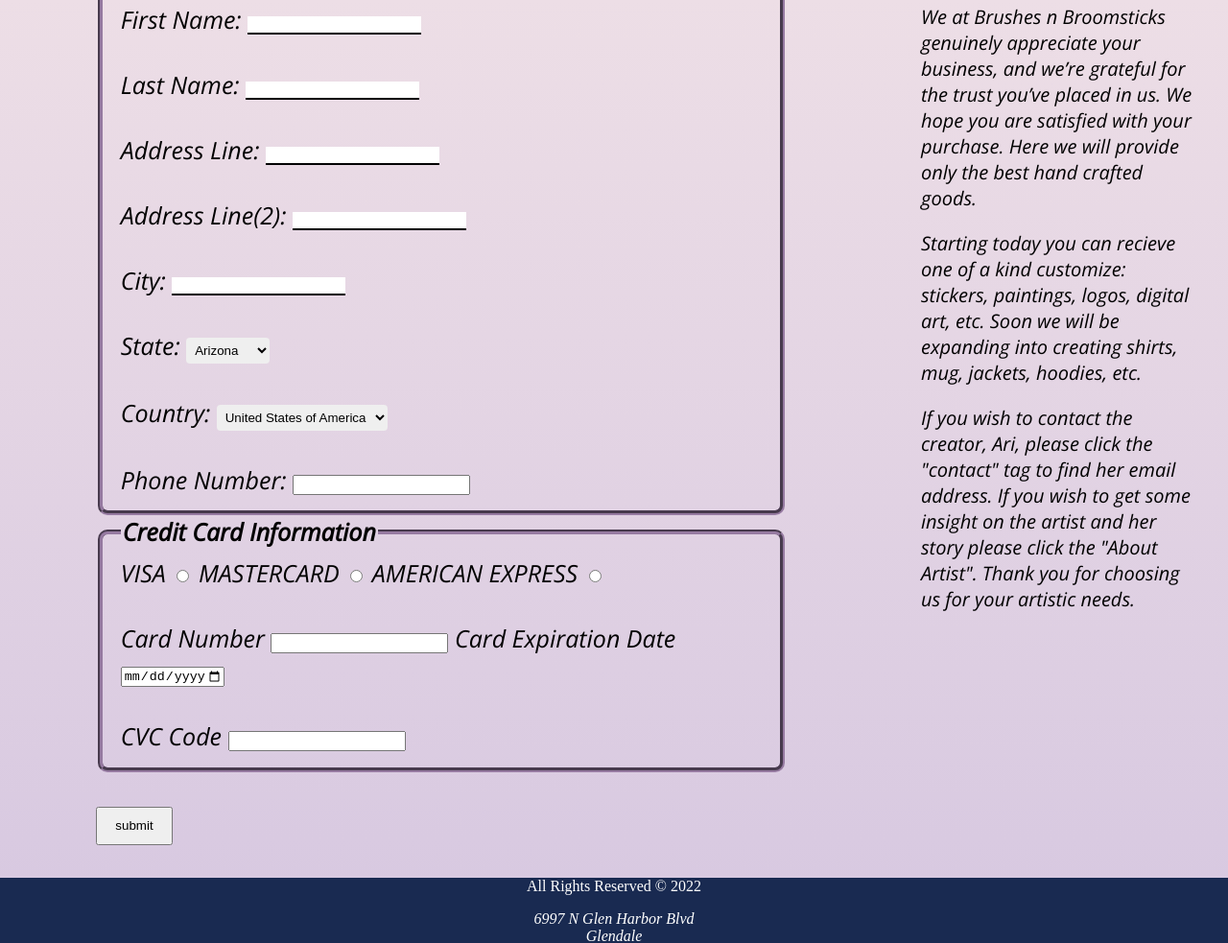
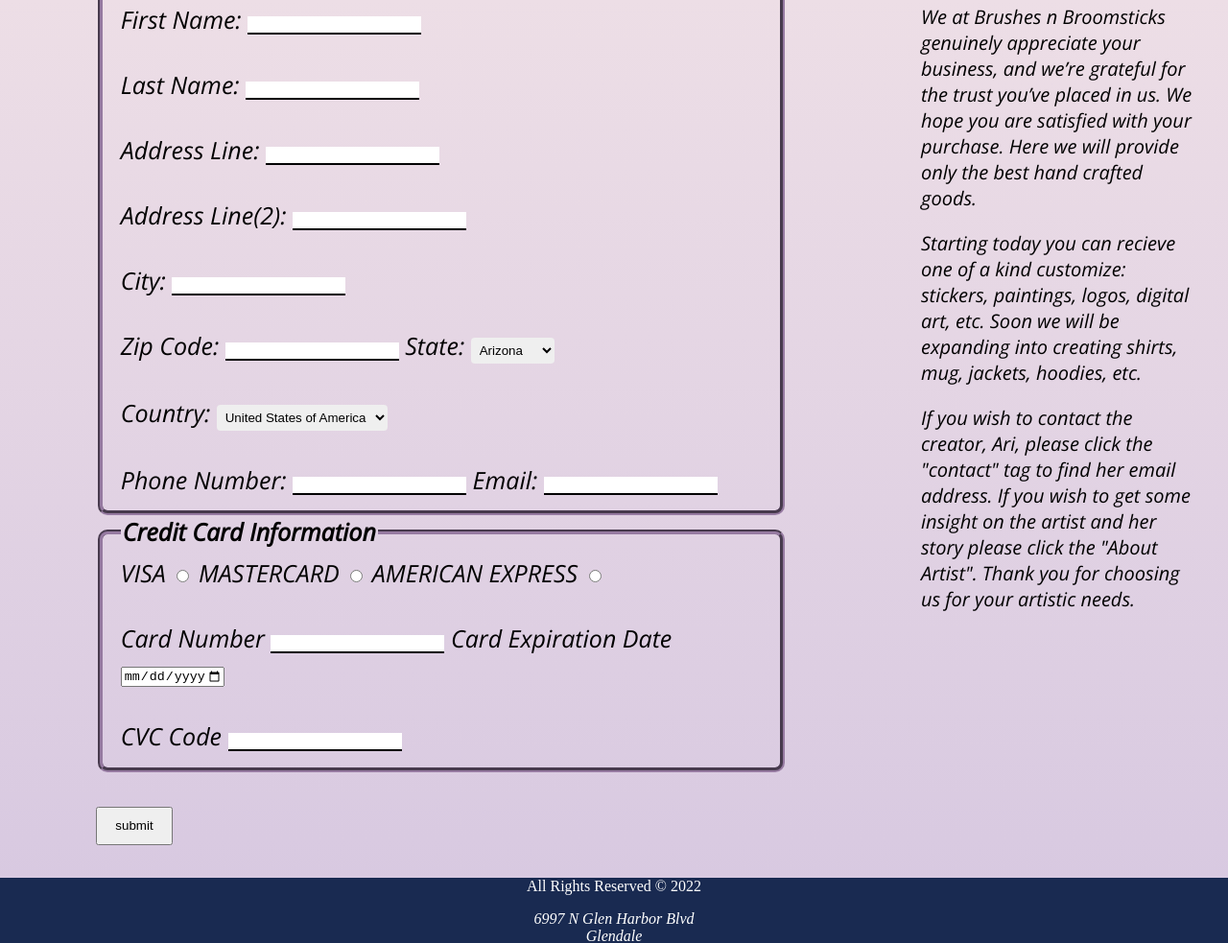
Before and after one commit to gabydelpueche/form.github.io, a plain HTML site: page index.html in a window 1280 px wide. Shown: the part 351-1334 px from the top of the page at 96% size. Drawn offline with nearby package versions, Linux system fonts and the light colour scheme; a web font is replaced by a local one.

Commit message:
Add files via upload

```diff
--- a/index.html
+++ b/index.html
@@ -154,15 +154,17 @@
             <fieldset>
                 <legend><b>Billing Information</b></legend>
                     <label id="first">First Name:</label>
-                    <input type="text" id="first" name="fname" required><br><br>
+                    <input type="text" id="first" name="fname" pattern="^[a-zA-Z]*[^0-9]" required><br><br>
                     <label id="last">Last Name:</label>
-                    <input type="text" id="last" name="lname" required><br><br>
+                    <input type="text" id="last" name="lname" pattern="^[a-zA-Z]*[^0-9]" required><br><br>
                     <label id="addy1">Address Line:</label>
-                    <input type="text" id="addy1" required><br><br>
+                    <input type="text" id="addy1"  pattern="^[0-9]+\s[a-zA-Z]+"  required><br><br>
                     <label id="addy2">Address Line(2):</label>
-                    <input type="text" id="addy2"><br><br>
+                    <input type="text" id="addy2"  pattern="^[0-9]+\s[a-zA-Z]+"><br><br>
                     <label id="city">City:</label>
-                    <input type="text" id="city" required><br><br>
+                    <input type="text" id="city" pattern="^[a-zA-Z]*" required><br><br>
+                    <label id="zip">Zip Code:</label>
+                    <input type="text" id="zip" pattern="^[0-9]{5}">
                     <label id="state">State:</label>
                     <select id="state" name="State" required>
                         <option value="az">Arizona</option>
@@ -176,7 +178,9 @@
                         <option value="UK">United Kingdom</option>
                     </select><br><br>
                     <label id="phone">Phone Number:</label>
-                    <input type="number" id="first">
+                    <input type="text" id="first" pattern="^[0-9]{3}-[0-9]{3}-[0-9]{4}">
+                    <label id="eMail">Email:</label>
+                    <input type="text" id="eMail" pattern="^[a-zA-Z0-9]+.[a-zA-Z0-9]+.[a-zA-Z]+" required>
             </fieldset>
 
             <fieldset>
@@ -188,11 +192,11 @@
                     <label id="card3">AMERICAN EXPRESS</label>
                     <input type="radio" id="card3" name="cardthing" value="american-express"><br><br>
                     <label type="card">Card Number</label>
-                    <input type="number" id="card" required>
+                    <input type="text" id="card" pattern="^[0-9]{4}-[0-9]{4}-[0-9]{4}}-[0-9]{4}" required>
                     <label id="exp">Card Expiration Date</label>
                     <input type="date" id="exp" value="yyyy-mm-dd" min="2022-01-01" max="2026-12-31" required><br><br>
                     <label id="cvc">CVC Code</label>
-                    <input type="number" id="cvc" required>
+                    <input type="text" id="cvc" pattern="^[0-9]{3}" required>
             </fieldset><br><br>
             <input class="submit" type="submit" value="submit"><br><br>
         </form>
```
